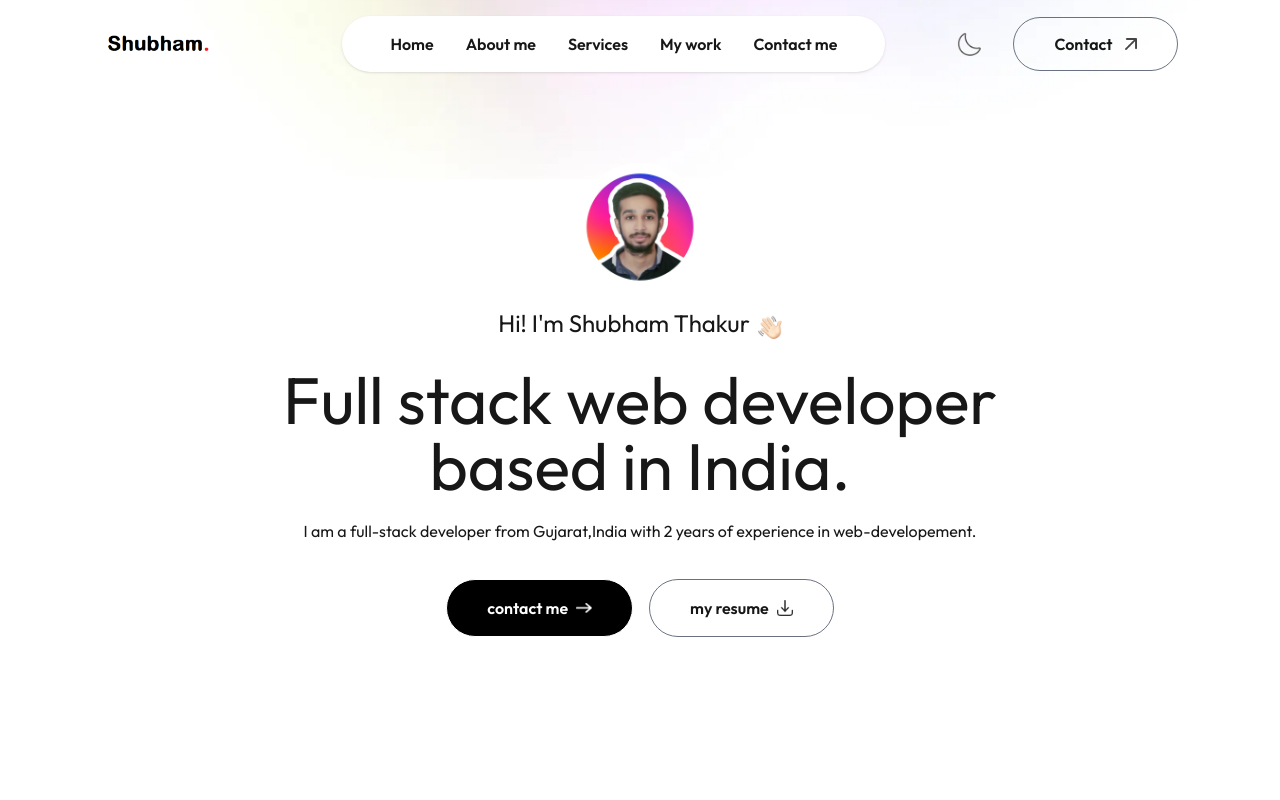
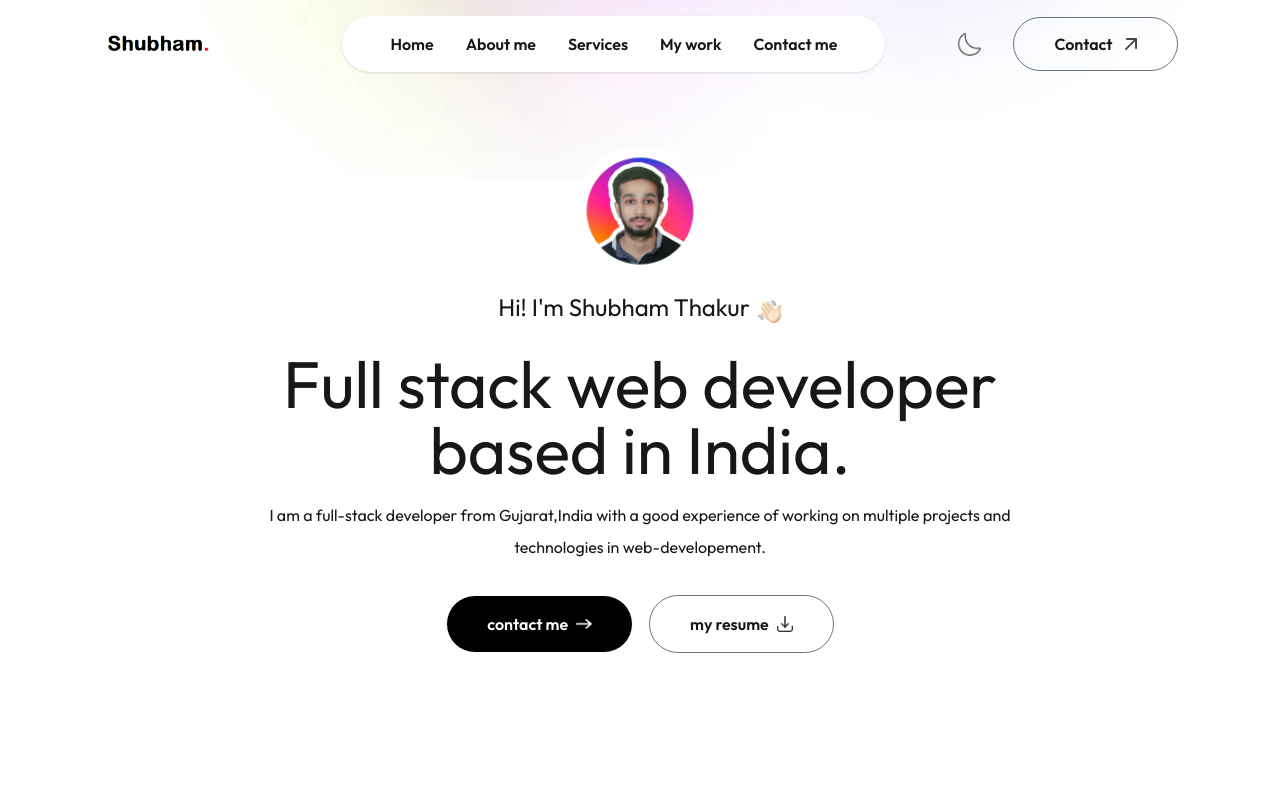
Before and after one commit to Shubham-Thakur999/NEXT_portfolio, a Next.js app: page / in a window 1280 px wide. Shown: the top 800 px of the page. Built offline with nearby package versions, Linux system fonts and the light colour scheme; a web font is replaced by a local one.

Commit message:
Update Header.jsx

```diff
--- a/app/components/Header.jsx
+++ b/app/components/Header.jsx
@@ -14,7 +14,7 @@ const Header = () => {
             Full stack web developer based in India.
         </h1>
         <p className='m-x-2xl mx-auto '>
-            I am a full-stack developer from Gujarat,India with 2 years of experience in web-developement.
+            I am a full-stack developer from Gujarat,India with a good experience of working on multiple projects and technologies in web-developement.
         </p>
         <div className='flex flex-col sm:flex-row items-center gap-4 mt-4'>
             <a href="#contact"className='px-10 py-3 border border-white rounded-full bg-black text-white flex items-center gap-2' >contact me<Image src={assets.right_arrow_white} alt='' className=' w-4'/></a>
```
